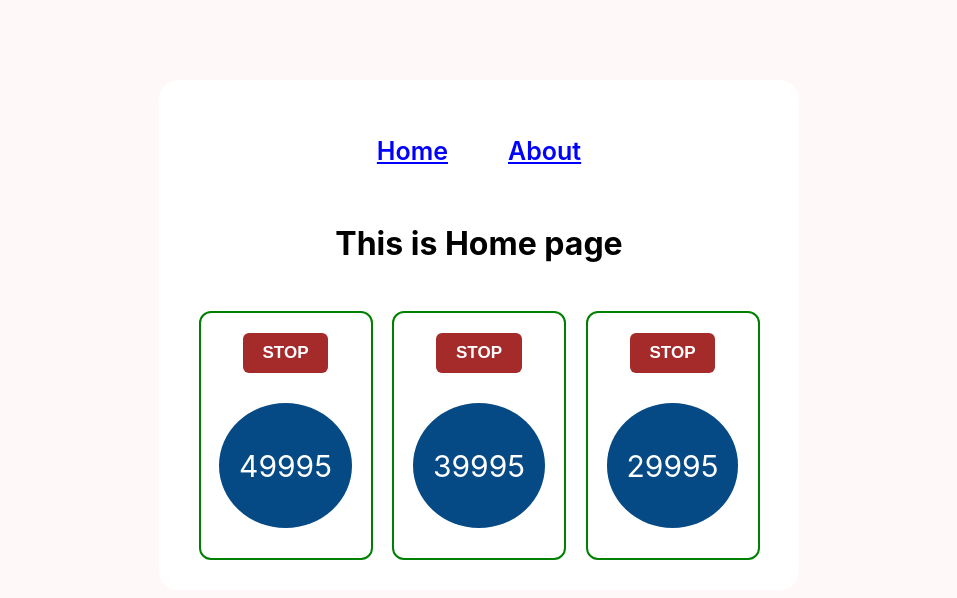
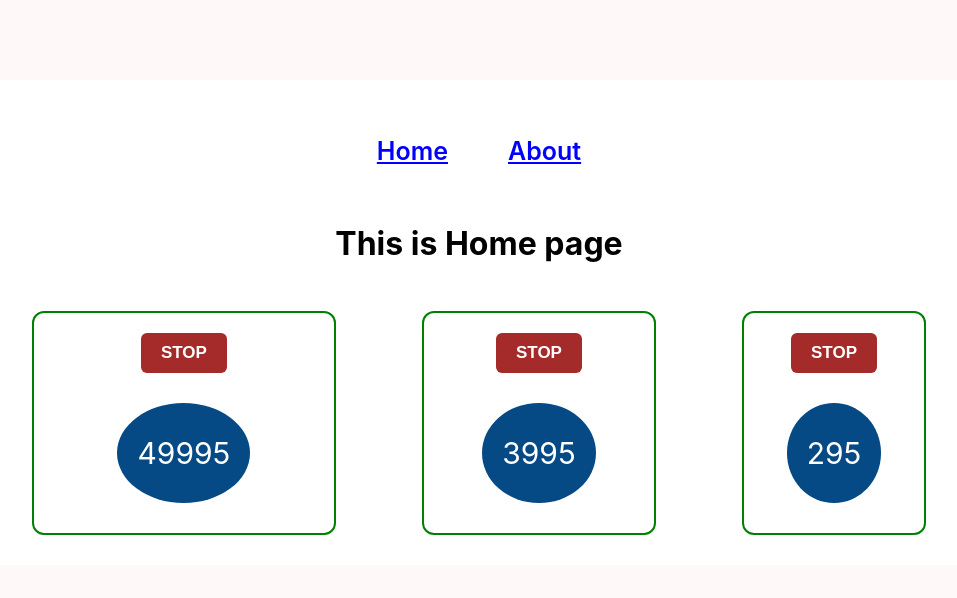
Before and after one commit to mnv-thongdoan-dn/HomeWork, a React (Create React App) app in the folder reactjs-base/: page / in a window 1280 px wide. Shown: the top 598 px of the page, without its empty margins (161-1118 px from the left). Built offline with nearby package versions, Linux system fonts and the light colour scheme.

Commit message:
add size for component

```diff
--- a/reactjs-base/src/App.css
+++ b/reactjs-base/src/App.css
@@ -3,7 +3,7 @@ body{
 }
 
 .app {
-  width: 600px;
+  width: 83.3%;
   margin: 5rem auto 0;
   padding: 30px 20px;
   background-color: white;
@@ -53,7 +53,6 @@ h1 {
 }
 
 .count-down{
-  width: 170px;
   border: 2px solid green;
   border-radius: 12px;
 
@@ -86,7 +85,7 @@ h1 {
   justify-content: center;
   align-items: center;
 
-  height: 85px;
+  height: 60px;
   font-size: 30px;
   padding: 20px;
   background-color: rgb(5, 73, 133);
--- a/reactjs-base/src/components/countDown.js
+++ b/reactjs-base/src/components/countDown.js
@@ -6,6 +6,7 @@ class CountDown extends Component{
     this.state = {
       changeBtn: true,
       count: this.props.data.count,
+      size: this.props.data.size
     };
     this.changeButton = this.changeButton.bind(this);
     this.handleStop = this.handleStop.bind(this);
@@ -46,7 +47,7 @@ class CountDown extends Component{
 
   render(){
     return (
-      <div className='count-down'>
+      <div style={{width: `${this.state.size}px`}} className='count-down'>
         <div onClick={this.changeButton}  className='group-btn'>
           {
               this.state.changeBtn ?
--- a/reactjs-base/src/pages/home.js
+++ b/reactjs-base/src/pages/home.js
@@ -7,9 +7,9 @@ class Home extends Component{
 
     this.state = {
       counts: [
-        {count: 50000},
-        {count: 40000},
-        {count: 30000}
+        {count: 50000, size: 300},
+        {count: 4000, size: 230},
+        {count: 300, size: 180}
       ]
     }
   }
```
